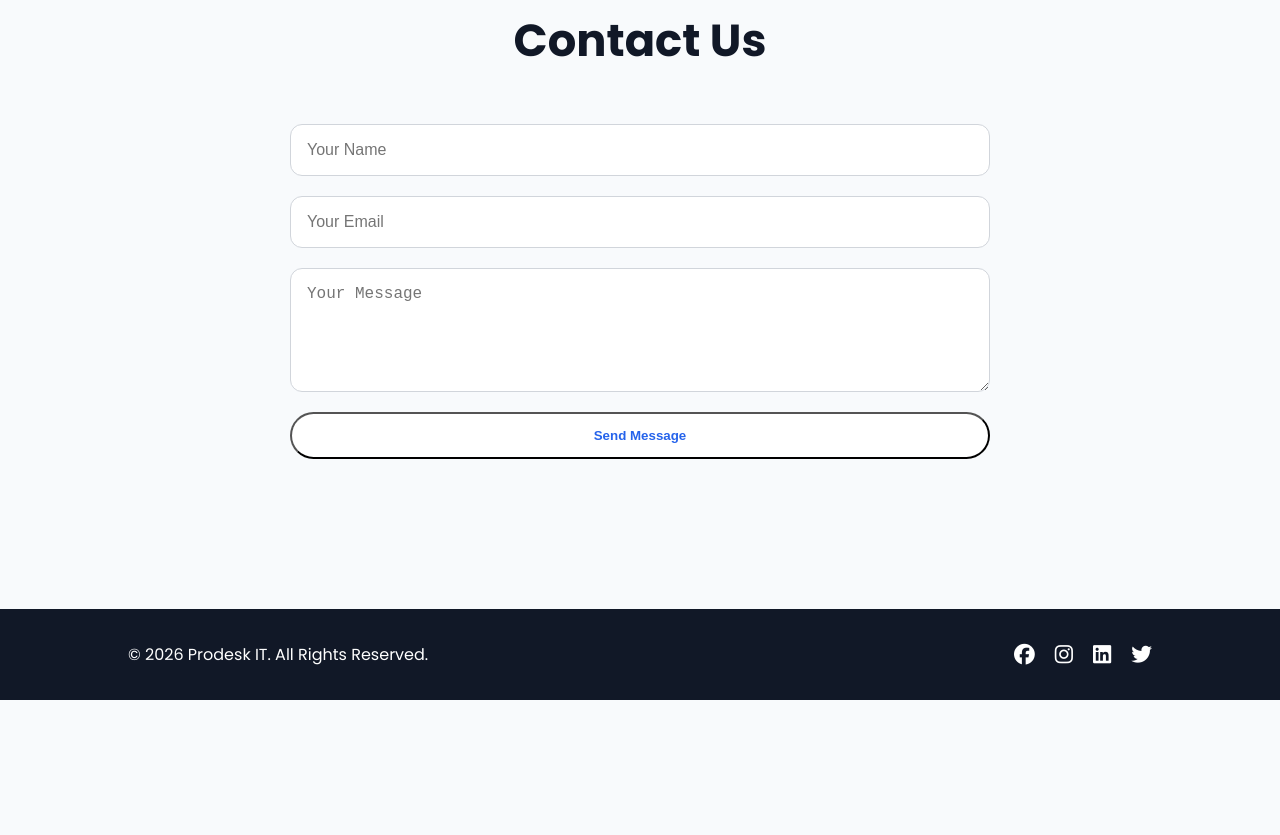
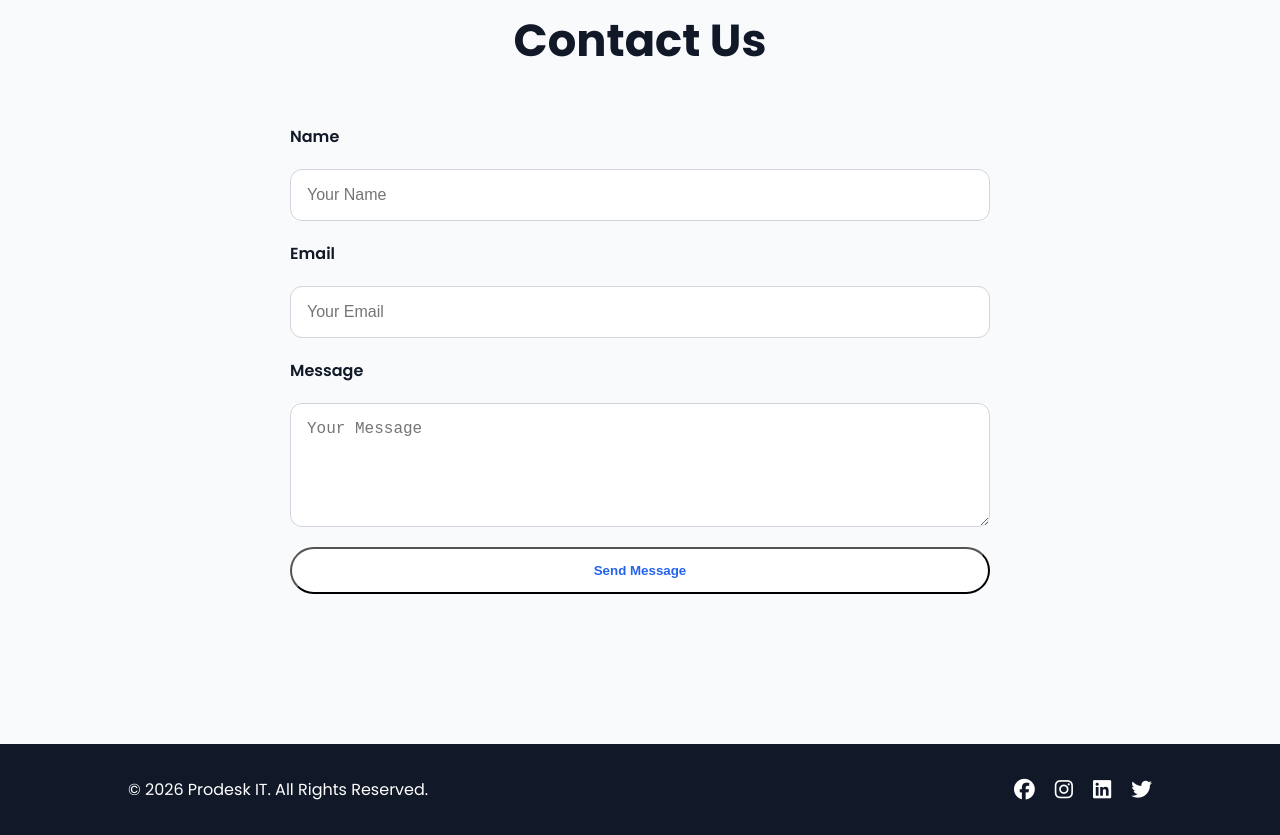
Before and after one commit to mallelaswapnika/prodesk-landing-page, a plain HTML site: page index.html in a window 1280 px wide. Shown: the part 1900-2735 px from the top of the page. Before the commit the page ends 2600 px from the top, so only its background shows below. Drawn offline with Linux system fonts and the light colour scheme.

Commit message:
Final Lighthouse optimization

```diff
--- a/index.html
+++ b/index.html
@@ -1,7 +1,9 @@
 <!DOCTYPE html>
 <html lang="en">
+
 <head>
     <meta charset="UTF-8">
+
     <meta name="viewport" content="width=device-width, initial-scale=1.0">
 
     <!-- SEO -->
@@ -13,41 +15,64 @@
     <link rel="icon" href="assets/logo.png">
 
     <!-- Google Fonts -->
-    <link href="https://fonts.googleapis.com/css2?family=Poppins:wght@300;400;500;600;700&display=swap" rel="stylesheet">
+    <link href="https://fonts.googleapis.com/css2?family=Poppins:wght@300;400;500;600;700&display=swap"
+        rel="stylesheet">
 
     <!-- Font Awesome -->
-    <link rel="stylesheet" href="https://cdnjs.cloudflare.com/ajax/libs/font-awesome/6.5.2/css/all.min.css">
+    <link rel="stylesheet"
+        href="https://cdnjs.cloudflare.com/ajax/libs/font-awesome/6.5.2/css/all.min.css">
 
     <link rel="stylesheet" href="style.css">
+
 </head>
 
 <body>
 
     <!-- Navbar -->
     <header>
+
         <nav class="navbar">
 
-            <div class="logo">Prodesk IT</div>
+            <div class="logo">
+                Prodesk IT
+            </div>
 
             <ul class="nav-links" id="navLinks">
+
                 <li><a href="#home">Home</a></li>
+
                 <li><a href="#about">About</a></li>
+
                 <li><a href="#services">Services</a></li>
+
                 <li><a href="#contact">Contact</a></li>
+
             </ul>
 
             <div class="nav-actions">
 
-                <button id="theme-toggle">🌙</button>
+                <!-- Theme Toggle -->
+                <button id="theme-toggle" aria-label="Toggle Dark Mode">
+                    🌙
+                </button>
 
-                <div class="menu-toggle" id="menuToggle">
+                <!-- Mobile Menu -->
+                <button class="menu-toggle"
+                    id="menuToggle"
+                    aria-label="Open Navigation Menu">
+
                     <i class="fas fa-bars"></i>
-                </div>
+
+                </button>
 
             </div>
 
         </nav>
+
     </header>
+
+    <!-- Main Content -->
+    <main>
 
         <!-- Hero Section -->
         <section class="hero" id="home">
@@ -149,11 +174,31 @@
 
                 <form class="contact-form">
 
-                <input type="text" placeholder="Your Name" required>
+                    <label for="name">
+                        Name
+                    </label>
 
-                <input type="email" placeholder="Your Email" required>
+                    <input type="text"
+                        id="name"
+                        placeholder="Your Name"
+                        required>
 
-                <textarea rows="5" placeholder="Your Message"></textarea>
+                    <label for="email">
+                        Email
+                    </label>
+
+                    <input type="email"
+                        id="email"
+                        placeholder="Your Email"
+                        required>
+
+                    <label for="message">
+                        Message
+                    </label>
+
+                    <textarea id="message"
+                        rows="5"
+                        placeholder="Your Message"></textarea>
 
                     <button type="submit" class="btn">
                         Send Message
@@ -165,22 +210,46 @@
 
         </section>
 
+    </main>
+
     <!-- Footer -->
     <footer>
 
         <div class="footer-content">
 
-            <p>© 2026 Prodesk IT. All Rights Reserved.</p>
+            <p>
+                © 2026 Prodesk IT. All Rights Reserved.
+            </p>
 
             <div class="social-icons">
 
-                <a href="#"><i class="fab fa-facebook"></i></a>
+                <a href="#"
+                    aria-label="Facebook">
 
-                <a href="#"><i class="fab fa-instagram"></i></a>
+                    <i class="fab fa-facebook"></i>
 
-                <a href="#"><i class="fab fa-linkedin"></i></a>
+                </a>
 
-                <a href="#"><i class="fab fa-twitter"></i></a>
+                <a href="#"
+                    aria-label="Instagram">
+
+                    <i class="fab fa-instagram"></i>
+
+                </a>
+
+                <a href="#"
+                    aria-label="LinkedIn">
+
+                    <i class="fab fa-linkedin"></i>
+
+                </a>
+
+                <a href="#"
+                    aria-label="Twitter">
+
+                    <i class="fab fa-twitter"></i>
+
+                </a>
 
             </div>
 
@@ -191,4 +260,5 @@
     <script src="script.js"></script>
 
 </body>
+
 </html>
--- a/style.css
+++ b/style.css
@@ -104,6 +104,9 @@ body{
     display:none;
     font-size:1.4rem;
     cursor:pointer;
+
+    border:none;
+    background:none;
 }
 
 /* Hero Section */
@@ -244,6 +247,10 @@ body{
     gap:20px;
 }
 
+.contact-form label{
+    font-weight:600;
+}
+
 .contact-form input,
 .contact-form textarea{
     padding:16px;
@@ -303,7 +310,7 @@ footer{
 }
 
 .dark .nav-links a{
-    color:white;
+    color:#f8fafc;
 }
 
 .dark .service-card{
@@ -325,6 +332,18 @@ footer{
     background:#1e293b;
     color:white;
     border:none;
+}
+
+/* Accessibility Focus Styles */
+
+button:focus,
+a:focus,
+input:focus,
+textarea:focus{
+
+    outline:3px solid #2563eb;
+    outline-offset:3px;
+
 }
 
 /* Responsive */
```
Also changed, not shown: script.js (+7 -0 lines). Lines whose indentation alone changed are shown as unchanged.
